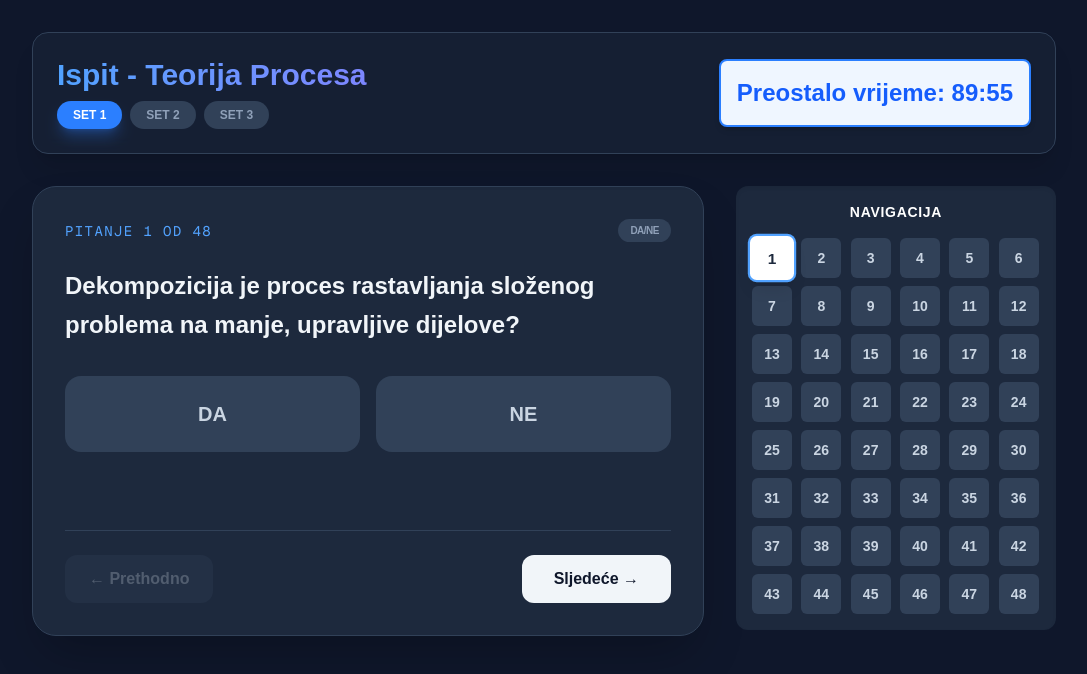
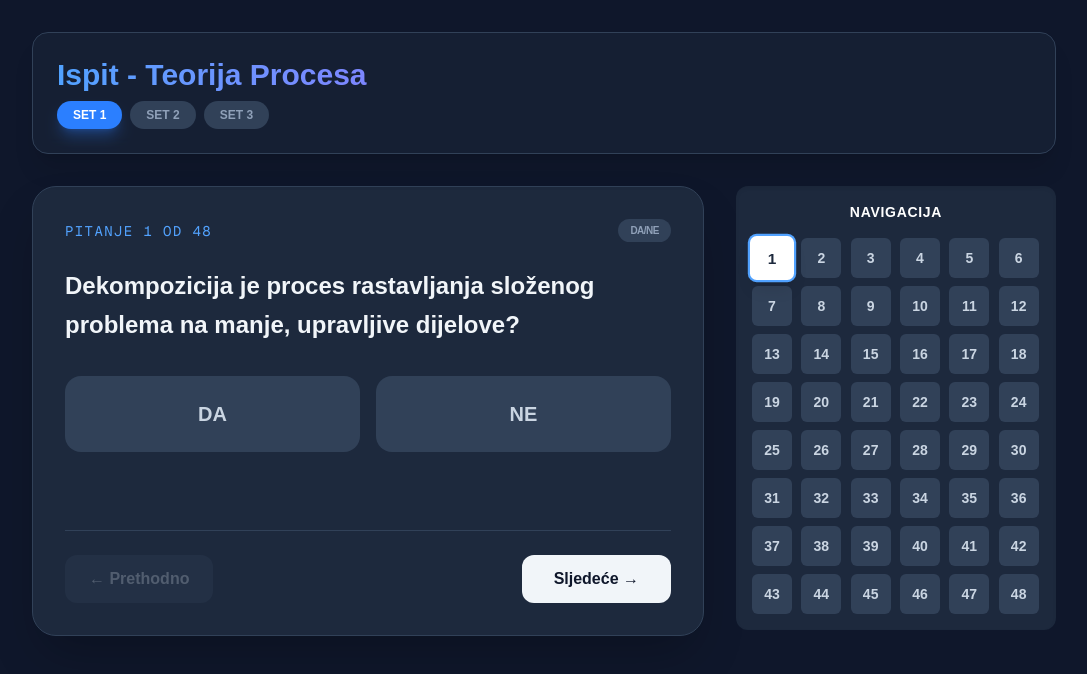
Before and after one commit to zerixmax/PyZ3RxAm, a Next.js app: page / in a window 1280 px wide. Shown: the top 674 px of the page, without its empty margins (96-1183 px from the left). Built offline with nearby package versions, Linux system fonts and the light colour scheme.

Commit message:
refactor: remove timer and refine checkbox logic with improved grid visuals

```diff
--- a/components/NavigationGrid.js
+++ b/components/NavigationGrid.js
@@ -24,7 +24,7 @@ export default function NavigationGrid({
                 ${isCurrent
                                     ? 'bg-white text-slate-800 scale-110 shadow-lg ring-2 ring-blue-400 z-10'
                                     : isAnswered
-                                        ? 'bg-slate-600 text-slate-400'
+                                        ? 'bg-emerald-600 text-emerald-100'
                                         : 'bg-slate-700 text-slate-300 hover:bg-slate-600'
                                 }
               `}
--- a/components/Quiz.js
+++ b/components/Quiz.js
@@ -2,7 +2,6 @@
 
 import { useState, useMemo } from 'react';
 import { examData } from '@/data/examData';
-import Timer from './Timer';
 import NavigationGrid from './NavigationGrid';
 import Results from './Results';
 
@@ -21,19 +20,19 @@ export default function Quiz() {
 
     const currentQuestion = allQuestions[currentQuestionIndex];
 
-    /* PyZ3R_waz_here - Logika za više točnih odgovora */
-    const handleAnswer = (option) => {
-        if (currentQuestion.type === 'boolean') {
-            setAnswers({ ...answers, [currentQuestionIndex]: option });
+    /* PyZ3R_waz_here - Podrška za Checkbox bez Timera */
+    const handleAnswer = (answer) => {
+        if (currentQuestion.type === "checkbox") {
+            // Ako je checkbox, dodajemo/mičemo iz liste
+            const oldAnswers = answers[currentQuestionIndex] || [];
+            const newAnswers = oldAnswers.includes(answer)
+                ? oldAnswers.filter(a => a !== answer)
+                : [...oldAnswers, answer];
+
+            setAnswers({ ...answers, [currentQuestionIndex]: newAnswers });
         } else {
-            const currentAnswers = answers[currentQuestionIndex] || [];
-            let updated;
-            if (currentAnswers.includes(option)) {
-                updated = currentAnswers.filter(item => item !== option);
-            } else {
-                updated = [...currentAnswers, option];
-            }
-            setAnswers({ ...answers, [currentQuestionIndex]: updated });
+            // Ako je DA/NE, spremamo samo taj string
+            setAnswers({ ...answers, [currentQuestionIndex]: answer });
         }
     };
 
@@ -89,7 +88,6 @@ export default function Quiz() {
                         ))}
                     </div>
                 </div>
-                <Timer durationSeconds={5400} onTimeUp={handleFinish} />
             </div>
 
             <div className="w-full max-w-5xl grid grid-cols-1 lg:grid-cols-12 gap-8 items-start">
--- a/components/Timer.js
+++ /dev/null
@@ -1,35 +0,0 @@
-'use client';
-
-import { useState, useEffect } from 'react';
-
-export default function Timer({ durationSeconds, onTimeUp }) {
-    const [timeLeft, setTimeLeft] = useState(durationSeconds);
-
-    useEffect(() => {
-        if (timeLeft <= 0) {
-            onTimeUp();
-            return;
-        }
-
-        const timerId = setInterval(() => {
-            setTimeLeft((prev) => prev - 1);
-        }, 1000);
-
-        return () => clearInterval(timerId);
-    }, [timeLeft, onTimeUp]);
-
-    const formatTime = (seconds) => {
-        const min = Math.floor(seconds / 60);
-        const sec = seconds % 60;
-        return `${min}:${sec.toString().padStart(2, '0')}`;
-    };
-
-    const isLowTime = timeLeft <= 600; // Last 10 minutes (600 seconds)
-
-    return (
-        <div className={`text-2xl font-bold p-4 rounded-lg shadow-md border-2 ${isLowTime ? 'border-red-500 text-red-600 bg-red-50' : 'border-blue-500 text-blue-600 bg-blue-50'
-            }`}>
-            Preostalo vrijeme: {formatTime(timeLeft)}
-        </div>
-    );
-}
```
Also changed, not shown: 1 other file (tests, documents, lock files or other folders). Lines whose indentation alone changed are shown as unchanged.
